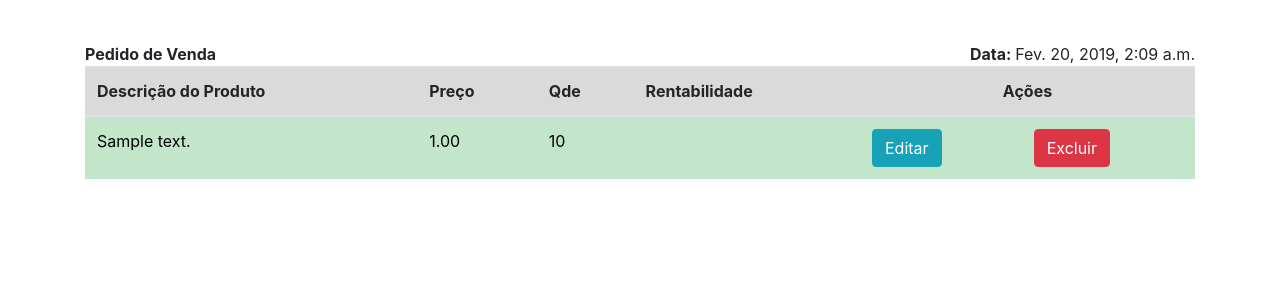
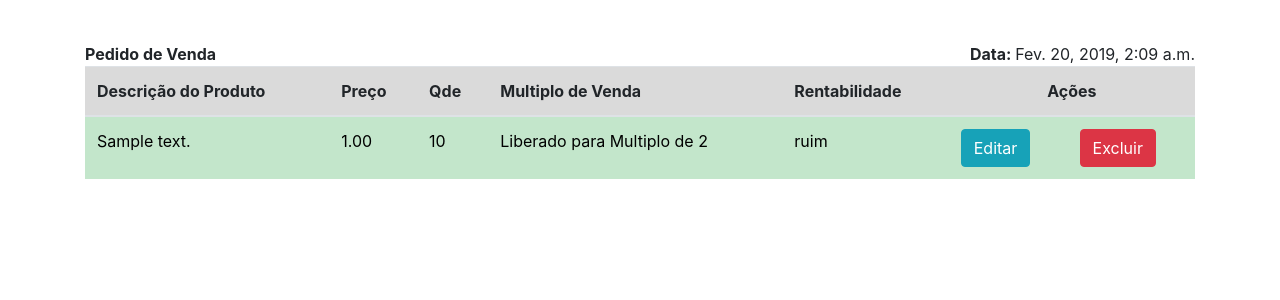
Before and after one commit to kenedycpd/meupedido, a Django app: page /core/lista/ in a window 1280 px wide. Shown: the part 86-386 px from the top of the page. Run offline with Django 3.2, Linux system fonts and the light colour scheme; tables that the repository leaves empty hold one stand-in row (values such as "Sample post"); some libraries are stand-ins or nearby versions.

Commit message:
Add files via upload

```diff
--- a/core/templates/core/lista.html
+++ b/core/templates/core/lista.html
@@ -32,7 +32,9 @@ border-color: #d0e9c6;}
       <th>Descrição do Produto</th>
       <th>Preço</th>
       <th>Qde</th>
+      <th>Multiplo de Venda</th>
       <th>Rentabilidade</th>
+
 
 
       <th colspan="2" style="text-align:center">Ações</th>
@@ -46,7 +48,9 @@ border-color: #d0e9c6;}
       <td>{{ vendas.produto }}</td>
       <td>{{ vendas.preco }}</td>
       <td>{{ vendas.quantidade }}</td>
-      <td>{{ vendas.o }}</td>
+       <td>{{ vendas.multiplo }}</td>
+      <td>{{ vendas.resultado }}</td>
+
       <td><a href="{% url 'edite_pedido' vendas.id%}" class="btn btn-info btn-xs">Editar</a></td>
       <td><a href="{% url 'delete_pedido' vendas.id%}" class="btn btn-danger btn-xs">Excluir</a></td>
       </tr>
```
